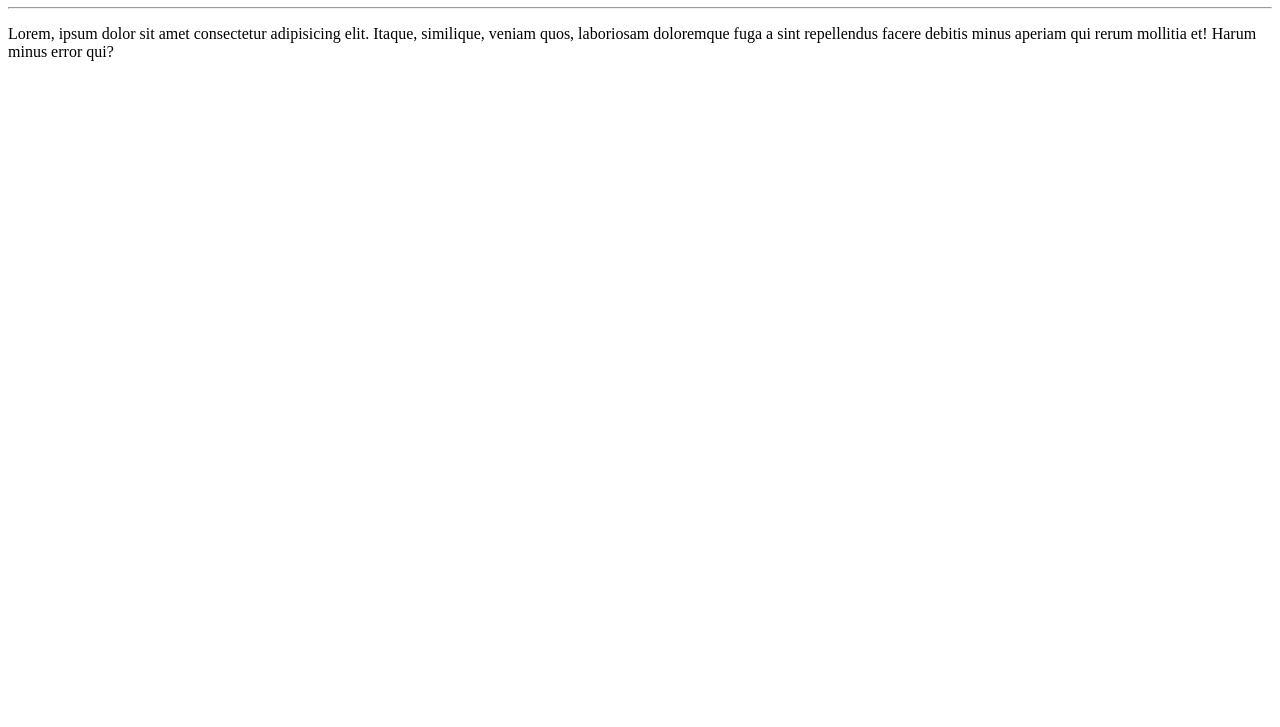
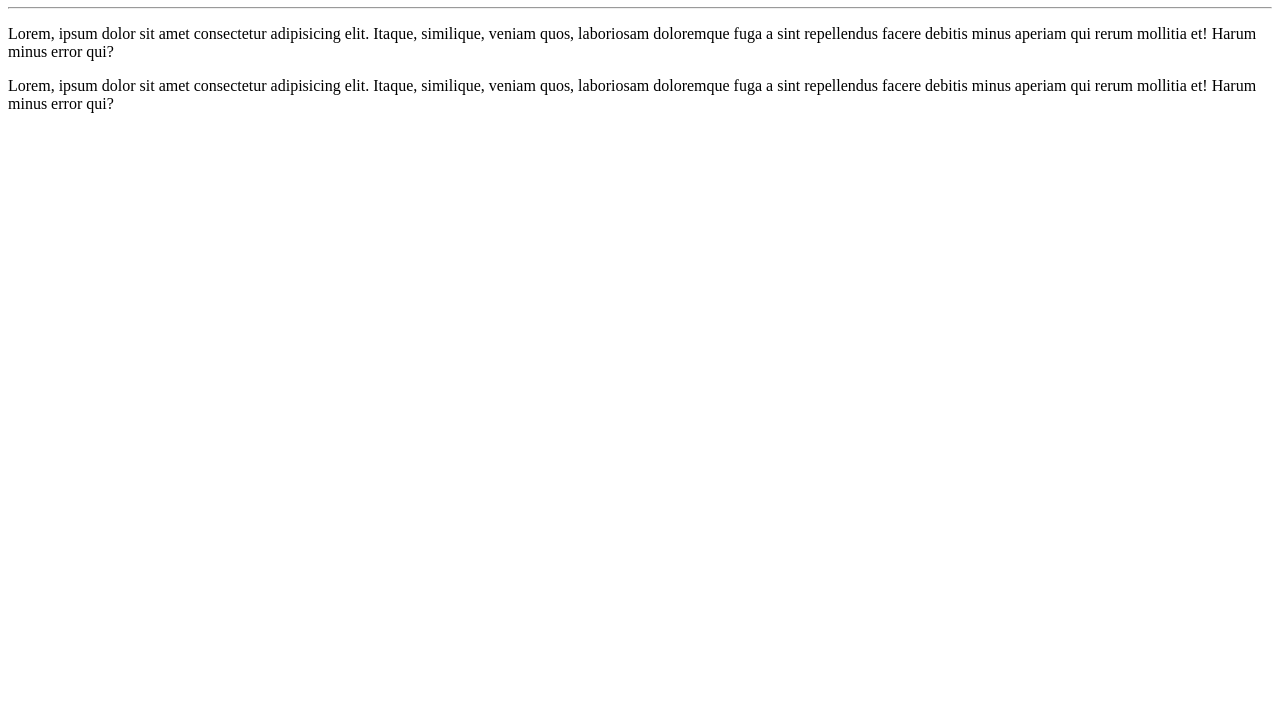
Before and after one commit to cal-oliveira/Ola-Mundo, a plain HTML site: page public/index.html in a window 1280 px wide. Shown: the part 73-800 px from the top of the page. Drawn offline with Linux system fonts and the light colour scheme.

Commit message:
Adicionei um parágrafo

```diff
--- a/public/index.html
+++ b/public/index.html
@@ -10,5 +10,6 @@
     <h1>Olá, Mundo!</h1>
     <hr>
     <p>Lorem, ipsum dolor sit amet consectetur adipisicing elit. Itaque, similique, veniam quos, laboriosam doloremque fuga a sint repellendus facere debitis minus aperiam qui rerum mollitia et! Harum minus error qui?</p>
+    <p>Lorem, ipsum dolor sit amet consectetur adipisicing elit. Itaque, similique, veniam quos, laboriosam doloremque fuga a sint repellendus facere debitis minus aperiam qui rerum mollitia et! Harum minus error qui?</p>
 </body>
 </html>
```
